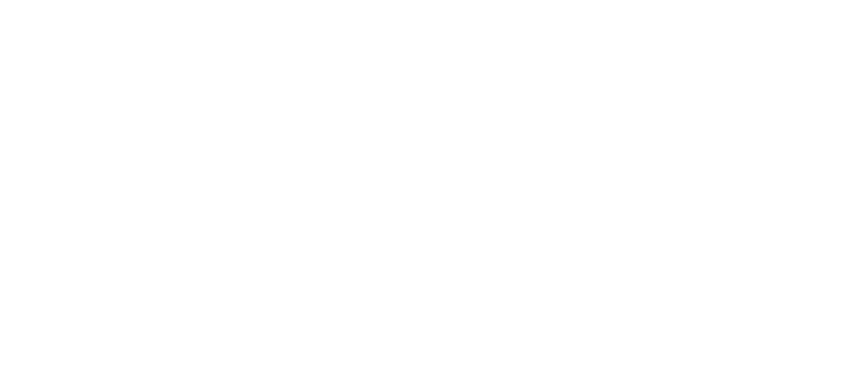
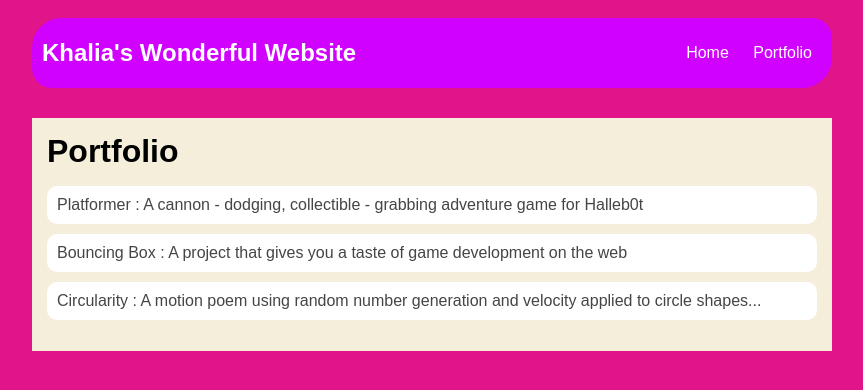
Before and after one commit to scipiokhalia0/s3ipi0kh4li4, a plain HTML site: page portfolio.html in a window 1280 px wide. Shown: the whole page, without its empty margins (208-1071 px from the left). Drawn offline with Linux system fonts and the light colour scheme.

Commit message:
add portfolio.html file

```diff
--- a/portfolio.html
+++ b/portfolio.html
@@ -0,0 +1,38 @@
+<!DOCTYPE HTML>
+<html>
+    <head>
+        <head>
+            <title>Sheba's Amazing Website</title>
+            <link rel="stylesheet" href="style.css">
+
+        </head>
+    </head>
+
+    <body>
+      <div id="all-contents">
+        <div id="all-contents">
+            <nav>
+                <h1>Khalia's Wonderful Website</h1>
+                <ul id="nav-ul">
+                   <li class="nav-li">
+                   <a class="nav-a" href="index.html">Home</a>
+                 </li>
+                 <li class="nav-li">
+                   <a class="nav-a" href="portfolio.html">Portfolio</a>
+                 </li>
+             </ul>
+         </nav>
+         <main>
+            <div class="content">
+                <h1>Portfolio</h1>
+                <ul id="portfolio">
+                    <li><a href="projects/platformer/">Platformer : A cannon - dodging, collectible - grabbing adventure game for Halleb0t</a></li>
+                    <li><a href="projects/bouncing-box/">Bouncing Box : A project that gives you a taste of game development on the web </a></li>
+                    <li><a href="projects/circularity/">Circularity : A motion poem using random number generation and velocity applied to circle shapes...</a></li>
+                </ul>
+            </div>
+        </main>
+     </div>
+      </div>
+    </body>
+</html>
--- a/style.css
+++ b/style.css
@@ -66,3 +66,27 @@ h2, h3 {
 img {
     border: 5px solid #0d3ce5;
   }
+           /* portfolio styles */
+           .content h1 {
+            color: black;
+        }
+
+        #portfolio {
+            list-style-type: none;
+            padding-left: 0;
+        }
+
+        #portfolio li {
+            background: #fff;
+            padding: 10px;
+            border-radius: 10px;
+            margin-bottom: 10px;
+        }
+
+        #portfolio li:hover {
+            background: #a50d4f;
+        }
+
+        #portfolio a {
+            text-decoration: none;
+            color: #454545;
```
